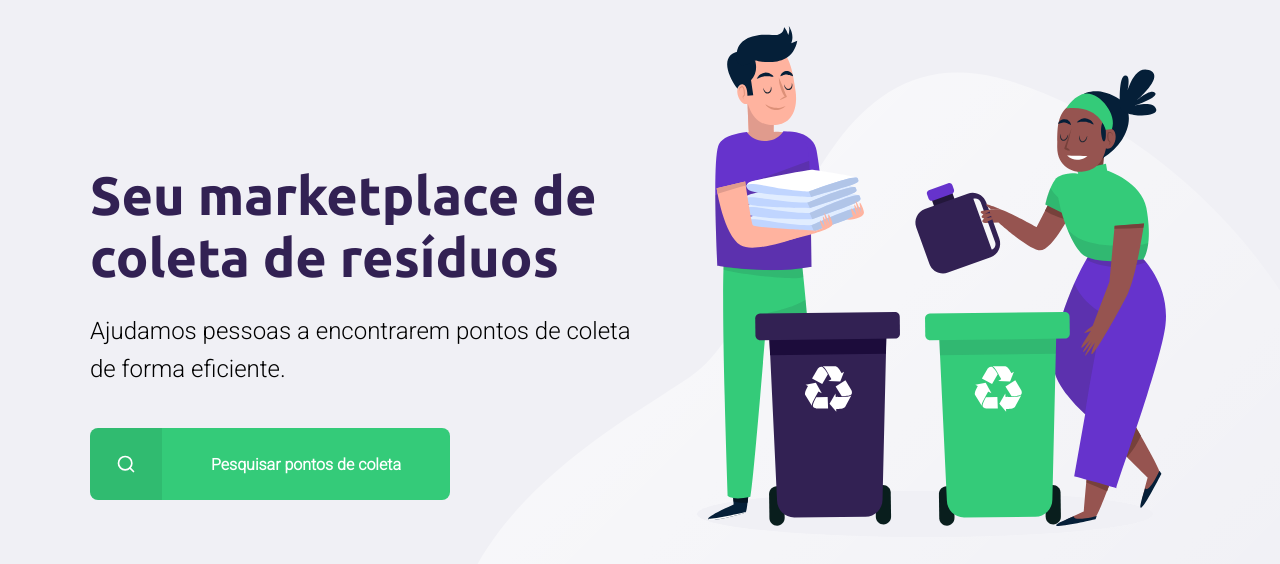
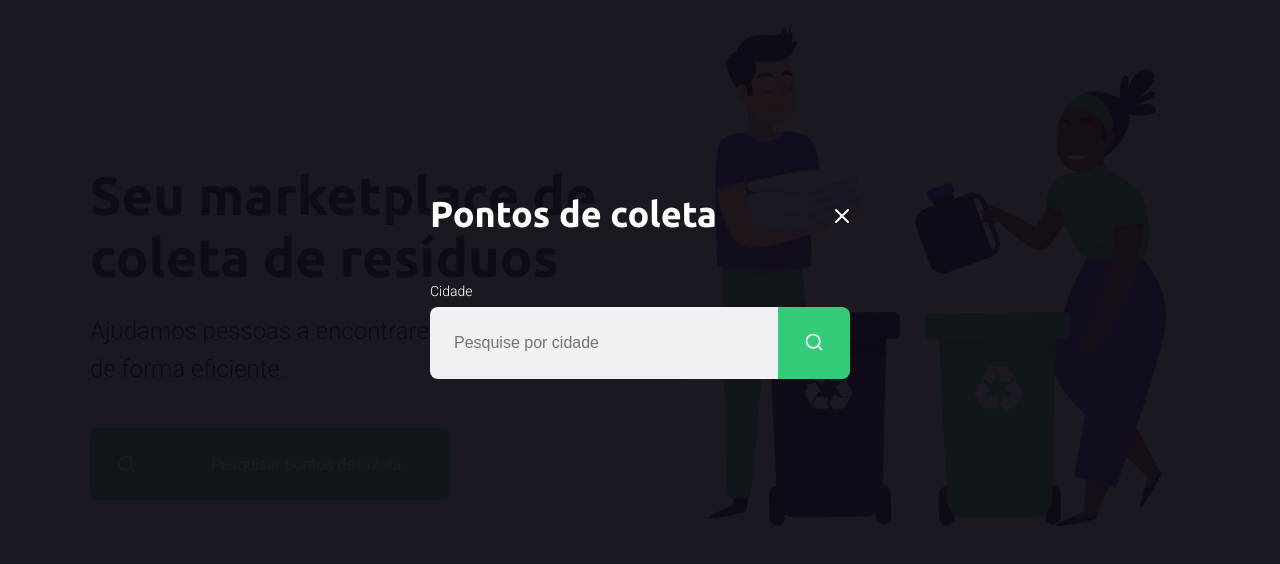
Before and after one commit to cristianoluchini/next-level-week-1, a plain HTML site: page index.html in a window 1280 px wide. Both pictures are taken after a click on the link "Pesquisar pontos de coleta". Shown: the part 114-678 px from the top of the page. Drawn offline with Linux system fonts and the light colour scheme.

Commit message:
feat: criação do modal de busca por empresa de coleta

```diff
--- a/index.html
+++ b/index.html
@@ -6,6 +6,7 @@
   <link href="https://fonts.googleapis.com/css2?family=Roboto:ital,wght@0,300;1,700&family=Ubuntu:wght@700&display=swap" rel="stylesheet">
   <link rel="stylesheet" href="/styles/main.css">
   <link rel="stylesheet" href="/styles/home.css">
+  <link rel="stylesheet" href="/styles/modal.css">
   <link rel="stylesheet" href="/styles/responsive.css">
   <title>Ecoleta</title>
 </head>
@@ -27,5 +28,23 @@
       </main>
     </div>
   </div>
+  <div id="modal" class="hide">
+    <div class="content">
+      <div class="header">
+        <h1>Pontos de coleta</h1>
+        <a href="#">Fechar</a>
+      </div>
+      <form action="">
+        <label for="search">Cidade</label>
+        <div class="serarch field">
+          <input type="text" name="search" placeholder="Pesquise por cidade">
+          <button>
+            <img src="/assets/search.svg" alt="Buscar">
+          </button>
+        </div>
+      </form>
+    </div>
+  </div>
+  <script src="/scripts/index.js"></script>
 </body>
 </html>
--- /dev/null
+++ b/scripts/index.js
@@ -0,0 +1,11 @@
+const buttonSearch = document.querySelector("#page_home main a");
+const modal = document.querySelector("#modal");
+const close = document.querySelector("#modal .header a");
+
+buttonSearch.addEventListener("click", () => {
+  modal.classList.remove("hide");
+});
+
+close.addEventListener("click", () => {
+  modal.classList.add("hide");
+})
--- /dev/null
+++ b/styles/modal.css
@@ -0,0 +1,74 @@
+#modal {
+  background-color: #0e0a14ef;
+  height: 100vh;
+  width: 100vw;
+  position: fixed;
+  top: 0;
+  display: flex;
+  justify-content: center;
+  align-items: center;
+  transition: 400ms;
+}
+
+#modal.hide {
+  display: none;
+}
+
+#modal .content {
+  color: #fff;
+  width: 420px;
+}
+
+#modal .header {
+  display: flex;
+  align-items: center;
+  justify-content: space-between;
+  margin-bottom: 48px;
+}
+
+#modal .header a {
+  background-image: url("../assets/x.svg");
+  width: 20px;
+  height: 20px;
+  display: flex;
+  font-size: 0.01px;
+}
+
+#modal .header h1 {
+  color: #fff;
+  font-size: 36px;
+  line-height: 42px;
+}
+
+#modal form label {
+  font-size: 14px;
+  line-height: 16px;
+  display: block;
+  margin-bottom: 8px;
+}
+
+#modal form .field {
+  display: flex;
+}
+
+#modal form input {
+  flex: 1;
+  background-color: #f0f0f5;
+  border-radius: 8px 0 0 8px;
+  border: 0;
+  padding: 16px 24px;
+  font-size: 16px;
+  color: #6c6c80;
+}
+
+#modal form button {
+  width: 72px;
+  height: 72px;
+  background-color: var(--primary-color);
+  border: 0;
+  border-radius: 0 8px 8px 0;
+}
+
+#modal form button:hover {
+  background-color: #2fb85e;
+}
```
